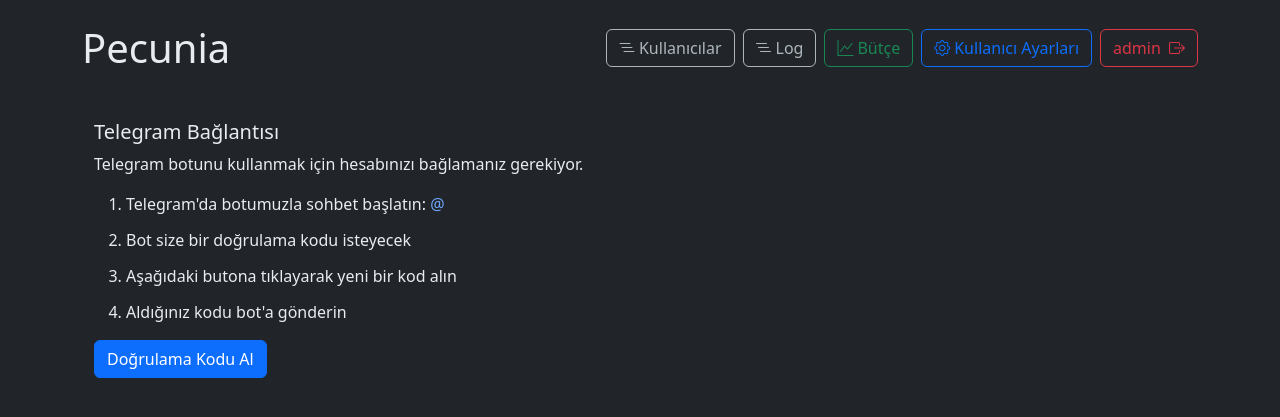
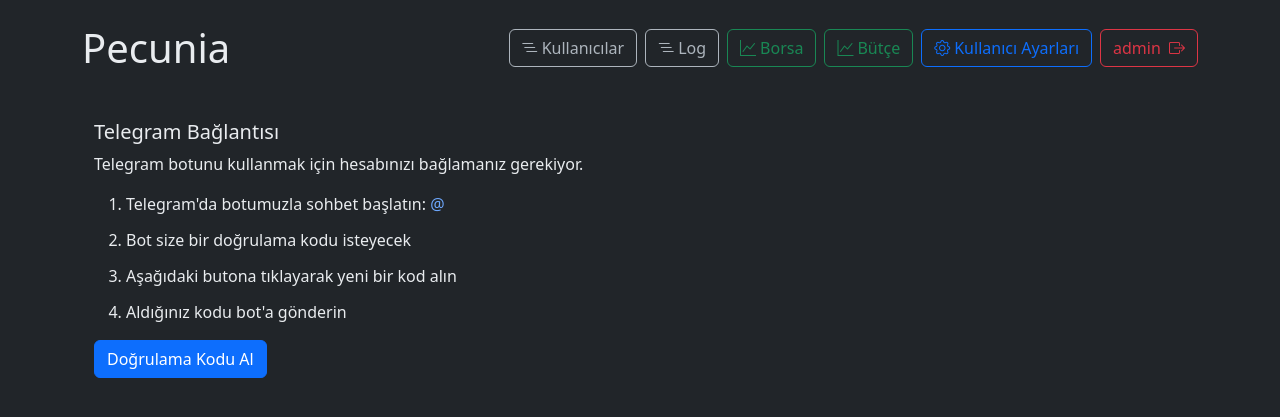
Before and after one commit to hermesthecat/odeme_takip, a PHP site: page /profile.php in a window 1280 px wide. Shown: the top 417 px of the page. Run offline with PHP 8.4, Linux system fonts and the light colour scheme; a user stored in the database is signed in; data comes from the database, SQL or seed files in the repository; data that the repository does not hold is empty; some libraries are stand-ins or nearby versions.

Commit message:
Profil Sayfası: Borsa Bağlantısı ve Özet API İyileştirmesi
- Profil sayfasına Borsa sayfası için yeni bir buton eklendi
- Özet API'sinde ödeme durumu filtresi kaldırıldı
- Kullanıcı gezinebilirliği artırıldı

```diff
--- a/api/summary.php
+++ b/api/summary.php
@@ -33,7 +33,6 @@ function loadSummary()
                         END), 0)
                         FROM payments p
                         WHERE p.user_id = ?
-                        AND p.status = 'paid'
                         AND MONTH(p.first_date) = ?
                         AND YEAR(p.first_date) = ?) as total_expense";
 
--- a/profile.php
+++ b/profile.php
@@ -95,6 +95,9 @@ function unlink_telegram()
                         <i class="bi bi-list-nested me-1"></i>Log
                     </a>
                 <?php endif; ?>
+                <a href="borsa.php" class="btn btn-outline-success me-2">
+                    <i class="bi bi-graph-up me-1"></i>Borsa
+                </a>
                 <a href="app.php" class="btn btn-outline-success me-2">
                     <i class="bi bi-graph-up me-1"></i>Bütçe
                 </a>
```
